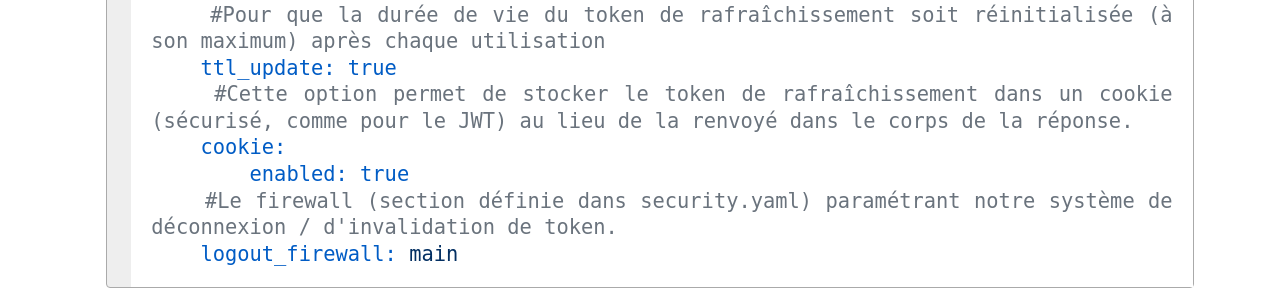
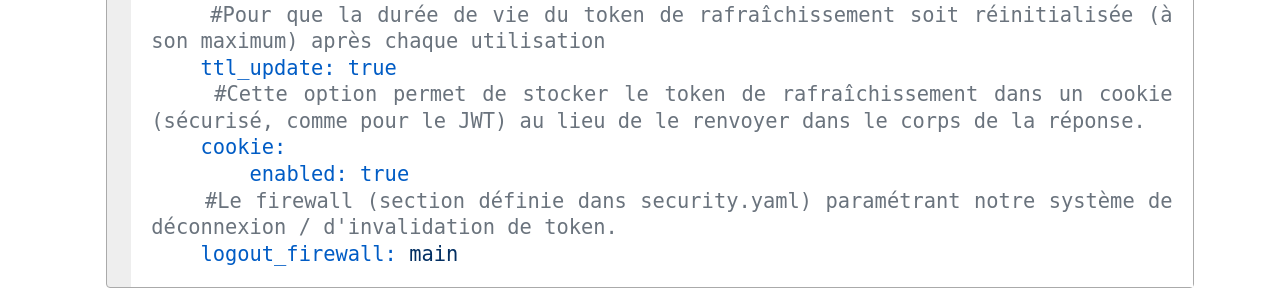
Before and after one commit to mgasquet/R5.A.05-ProgrammationAvancee-Web, a Jekyll site: the page built from tutorials/tutorial4.md, in a window 1280 px wide and 900 px high, scrolled down 55938 px. Shown: the part 178-478 px from the top of the window. Built offline with Jekyll 4.4.1, drawn with Linux system fonts in a browser that asks for light colours; some web fonts are replaced; some of the changed text lies outside the part shown.

Commit message:
Typo TD4

```diff
--- a/tutorials/tutorial4.md
+++ b/tutorials/tutorial4.md
@@ -1552,7 +1552,7 @@ gesdinet_jwt_refresh_token:
     refresh_token_class: App\Entity\RefreshToken
     #Pour que la durée de vie du token de rafraîchissement soit réinitialisée (à son maximum) après chaque utilisation
     ttl_update: true
-    #Cette option permet de stocker le token de rafraîchissement dans un cookie (sécurisé, comme pour le JWT) au lieu de la renvoyé dans le corps de la réponse.
+    #Cette option permet de stocker le token de rafraîchissement dans un cookie (sécurisé, comme pour le JWT) au lieu de le renvoyer dans le corps de la réponse.
     cookie:
         enabled: true
     #Le firewall (section définie dans security.yaml) paramétrant notre système de déconnexion / d'invalidation de token.
```
Also changed, not shown: other parts of tutorials/tutorial4.md (+2 -2 lines).
